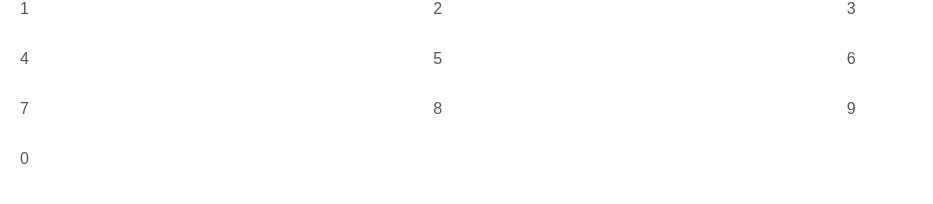
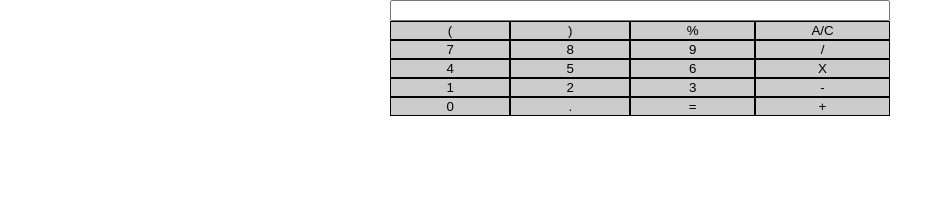
Before and after one commit to thestillmind/calculator, a plain HTML site: page index.html in a window 1280 px wide. Shown: the whole page, without its empty margins (0-933 px from the left). Drawn offline with Linux system fonts and the light colour scheme.

Commit message:
each button now calls a function

```diff
--- a/index.html
+++ b/index.html
@@ -18,14 +18,29 @@
             box-sizing: border-box;
         }
 
+        .calculator-container {
+            margin: auto auto;
+            width: 500px;
+            height: 150px;
+
+        }
 
         .calculator {
+
+        }
+
+        .display input {
+            width: 100%;
+        }
+
+        .buttons-container {
             display: grid;
-            grid-template-columns: auto auto auto;
+            grid-template-columns: auto auto auto auto;
         }
-        .number {
-            width:50px;
-            height: 50px;
+
+        .button {
+            border: 1px solid black;
+            background-color: #ccc;
         }
     </style>
 </head>
@@ -38,18 +53,22 @@
         <div class="calculator-container">
 
             <div class="calculator">
-                <div class="number">1</div>
-                <div class="number">2</div>
-                <div class="number">3</div>
-                <div class="number">4</div>
-                <div class="number">5</div>
-                <div class="number">6</div>
-                <div class="number">7</div>
-                <div class="number">8</div>
-                <div class="number">9</div>
-                <div class="number">0</div>
+                <div class="display"><input></div>
+                <div class="buttons-container">
+
+                    <button class="button">(</button><button class="button">)</button><button
+                        class="button">%</button><button class="button">A/C</button>
+                    <button class="button">7</button><button class="button">8</button><button
+                        class="button">9</button><button class="button">/</button>
+                    <button class="button">4</button><button class="button">5</button><button
+                        class="button">6</button><button class="button">X</button>
+                    <button class="button">1</button><button class="button">2</button><button
+                        class="button">3</button><button class="button">-</button>
+                    <button class="button">0</button><button class="button">.</button><button
+                        class="button">=</button><button class="button">+</button>
+
                 </div>
-
+            </div>
         </div>
 
     </main>
@@ -73,26 +92,26 @@
             return input.reduce((total, current) => total * current);
         }
 
-        function divide(input){
+        function divide(input) {
             console.log("divide");
-            return input.reduce((total,current)=>total/current);
+            return input.reduce((total, current) => total / current);
         }
 
-        function operate(num, operand){
+        function operate(num, operand) {
 
-            if(operand=="+"){
+            if (operand == "+") {
                 return sum(num);
             }
 
-            if(operand=="-"){
+            if (operand == "-") {
                 return subtract(num);
             }
 
-            if(operand=="*"){
+            if (operand == "X") {
                 return multiply(num);
             }
 
-            if(operand=="/"){
+            if (operand == "/") {
                 return divide(num);
             }
         }
@@ -100,7 +119,15 @@
         /*Create a new function operate that takes an
         operator and 2 numbers and then calls one of the above functions on the numbers.*/
         // console.log(sum([2,3]));
-       console.log(operate([4,2],'/'));
+      // console.log(operate([4, 2], '/'));
+
+        const button=document.querySelectorAll('.calculator button');
+        button.forEach((calcBtn)=>{
+           /* calcBtn.addEventListener('click',()=>{
+                alert("Button pressed! "+n.innerText);
+            });*/
+            calcBtn.addEventListener('click', ()=>{console.log(operate([4,2],`${calcBtn.innerText}`))});
+        });
 
     </script>
 </body>
```
Lines whose indentation alone changed are shown as unchanged.
